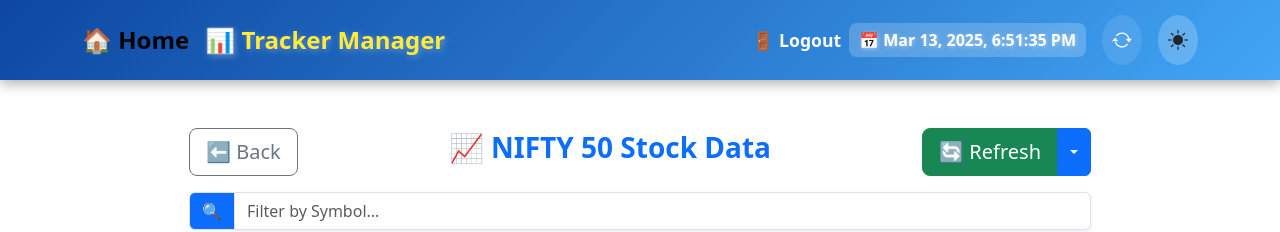
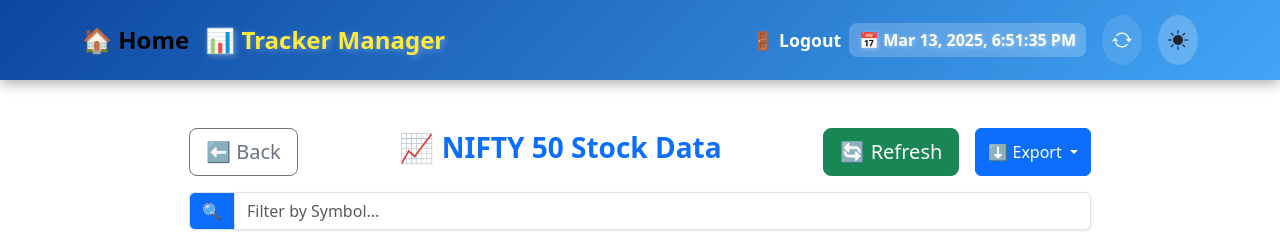
Before and after one commit to siddhantpatni0407/angular-tracker-manager-ui, an Angular app: page /nifty-50-data in a window 1280 px wide. Shown: the top 232 px of the page. Built offline with nearby package versions, Linux system fonts and the light colour scheme; no server answers; sample sign-in values are in the browser's storage.

Commit message:
segregation of buttons
segregation of buttons

```diff
--- a/src/app/components/stock-market-tracker/nifty-50-stocks-data/nifty-50-stocks-data.component.html
+++ b/src/app/components/stock-market-tracker/nifty-50-stocks-data/nifty-50-stocks-data.component.html
@@ -7,31 +7,30 @@
     <h3 class="text-primary text-center fw-bold flex-grow-1">
       📈 NIFTY 50 Stock Data
     </h3>
-    <div class="btn-group">
+    <div class="d-flex gap-3">
+      <!-- Refresh Button -->
       <button class="btn btn-success btn-lg d-flex align-items-center gap-2" (click)="fetchStockData()" [disabled]="isLoading">
         🔄 Refresh
       </button>
-      <button
-        class="btn btn-primary dropdown-toggle dropdown-toggle-split"
-        type="button"
-        id="exportDropdown"
-        data-bs-toggle="dropdown"
-        aria-expanded="false"
-      >
-        <span class="visually-hidden">Toggle Dropdown</span>
+
+      <!-- Export Dropdown -->
+      <div class="btn-group">
+        <button class="btn btn-primary dropdown-toggle" type="button" id="exportDropdown" data-bs-toggle="dropdown" aria-expanded="false">
+          ⬇️ Export
         </button>
-      <ul class="dropdown-menu dropdown-menu-end" style="z-index: 1051">
+        <ul class="dropdown-menu dropdown-menu-end">
           <li>
-          <a class="dropdown-item" (click)="exportToExcel()">
+            <a class="dropdown-item d-flex align-items-center gap-2" (click)="exportToExcel()">
               <i class="bi bi-file-earmark-spreadsheet"></i> Export to Excel
             </a>
           </li>
           <li>
-          <a class="dropdown-item" (click)="exportToPDF()">
+            <a class="dropdown-item d-flex align-items-center gap-2" (click)="exportToPDF()">
               <i class="bi bi-file-earmark-pdf"></i> Export to PDF
             </a>
           </li>
         </ul>
+      </div>
     </div>
   </div>
 
```
Lines whose indentation alone changed are shown as unchanged.
